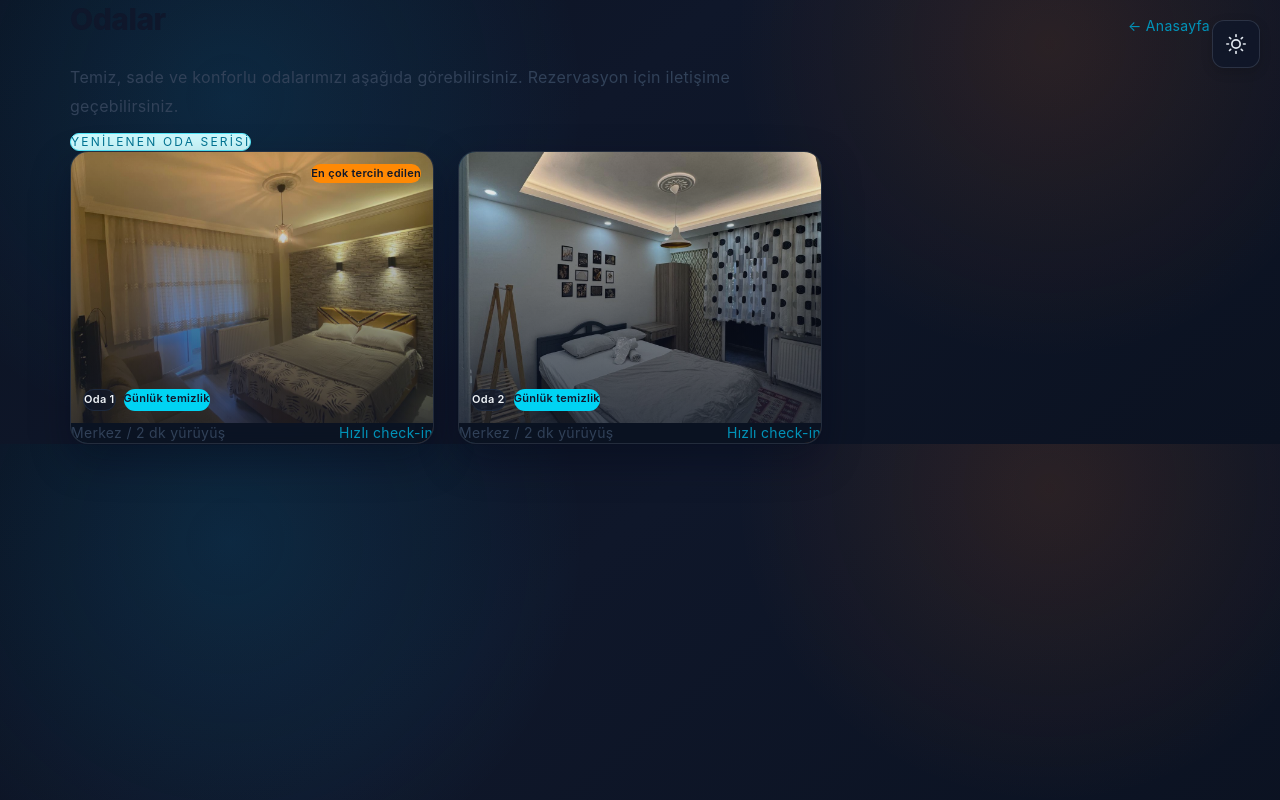
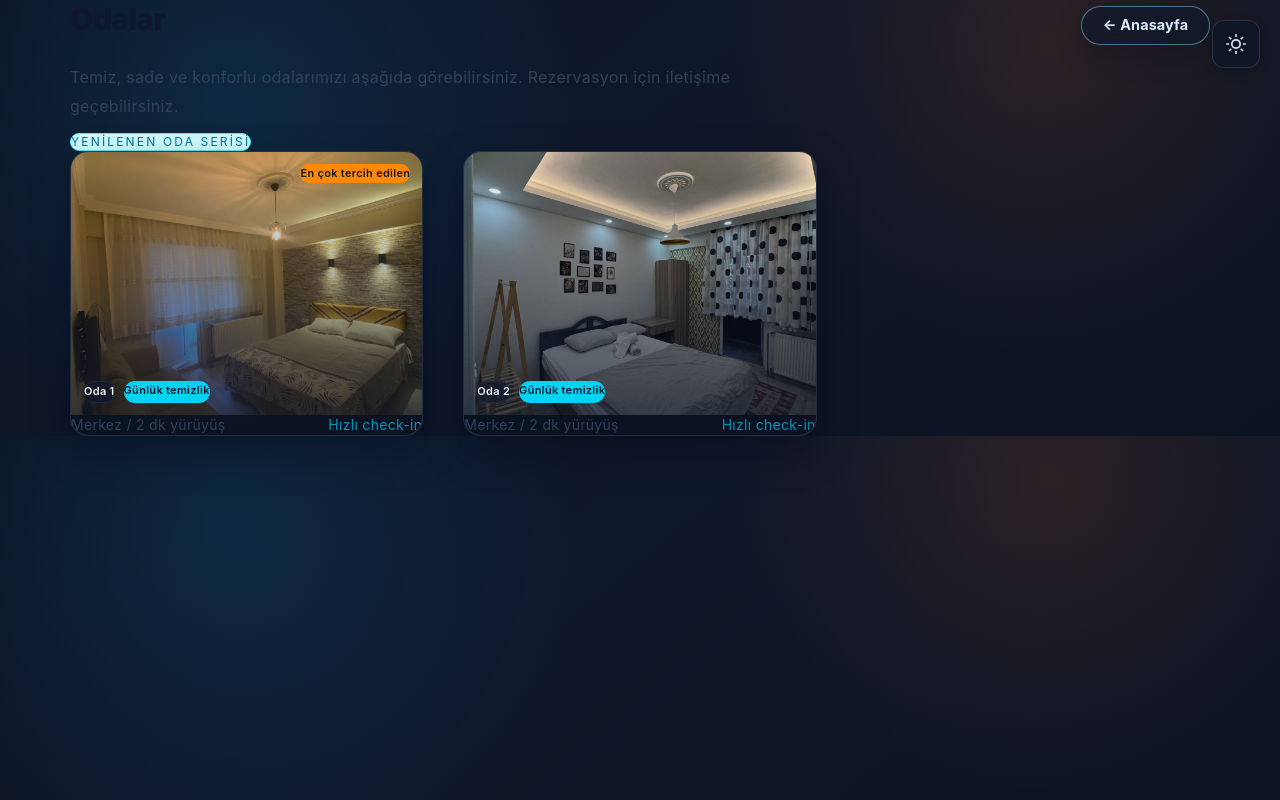
Before and after one commit to Dilgeshx/mertcan2, a Next.js app: page /rooms in a window 1280 px wide. Built offline with nearby package versions, Linux system fonts and the light colour scheme.

Commit message:
Add button styles and update button usage in components for improved UI

```diff
--- a/app/globals.css
+++ b/app/globals.css
@@ -257,6 +257,73 @@ body {
   box-shadow: 0 14px 40px rgba(0,0,0,0.1);
 }
 
+.btn {
+  display: inline-flex;
+  align-items: center;
+  justify-content: center;
+  gap: 0.5rem;
+  padding: 0.72rem 1.3rem;
+  border-radius: 9999px;
+  border: 1px solid transparent;
+  font-size: 0.9rem;
+  font-weight: 700;
+  letter-spacing: 0.01em;
+  line-height: 1;
+  text-decoration: none;
+  white-space: nowrap;
+  transition: transform 0.22s ease, box-shadow 0.22s ease, border-color 0.22s ease, background-color 0.22s ease, color 0.22s ease;
+}
+
+.btn:hover {
+  transform: translateY(-1px);
+}
+
+.btn:active {
+  transform: translateY(0) scale(0.98);
+}
+
+.btn-primary {
+  color: #082f49;
+  background: linear-gradient(135deg, #67e8f9, #22d3ee);
+  box-shadow: 0 12px 28px rgba(34, 211, 238, 0.28);
+}
+
+.btn-primary:hover {
+  box-shadow: 0 16px 32px rgba(34, 211, 238, 0.36);
+}
+
+.btn-secondary {
+  color: #dbeafe;
+  background: rgba(15, 23, 42, 0.65);
+  border-color: rgba(125, 211, 252, 0.5);
+  -webkit-backdrop-filter: blur(10px);
+  backdrop-filter: blur(10px);
+  box-shadow: 0 10px 26px rgba(2, 6, 23, 0.25);
+}
+
+.btn-secondary:hover {
+  border-color: rgba(103, 232, 249, 0.85);
+  color: #ecfeff;
+}
+
+[data-theme="light"] .btn-primary {
+  color: #082f49;
+  background: linear-gradient(135deg, #22d3ee, #0ea5e9);
+  box-shadow: 0 12px 28px rgba(14, 165, 233, 0.22);
+}
+
+[data-theme="light"] .btn-secondary {
+  color: #0c4a6e;
+  background: rgba(255, 255, 255, 0.96);
+  border-color: rgba(14, 165, 233, 0.35);
+  box-shadow: 0 10px 22px rgba(15, 23, 42, 0.1);
+}
+
+[data-theme="light"] .btn-secondary:hover {
+  color: #075985;
+  border-color: rgba(14, 165, 233, 0.65);
+}
+
 @keyframes scrollFadeSlideUp {
   from {
     opacity: 0;
--- a/app/page.tsx
+++ b/app/page.tsx
@@ -72,7 +72,7 @@ export default function Home() {
   }, []);
 
   return (
-    <div className="min-h-screen text-slate-900 hero-gradient relative overflow-hidden">
+    <div className="min-h-screen text-slate-900 hero-gradient relative overflow-x-hidden">
       <ThemeToggle />
       <div className="absolute inset-0 grid-overlay opacity-30 pointer-events-none" />
       <div className="absolute -right-16 top-10 w-72 h-72 bg-cyan-400/15 blur-3xl rounded-full" />
@@ -95,7 +95,7 @@ export default function Home() {
 
       {/* Hero */}
       <main className="site-container py-28 lg:py-40 relative z-10">
-        <div className="grid grid-cols-1 lg:grid-cols-2 gap-20 lg:gap-28 items-center">
+        <div className="grid grid-cols-1 lg:grid-cols-2 gap-20 lg:gap-28 items-center mb-24 lg:mb-32">
           <motion.div
             className="space-y-12"
             initial="hidden"
@@ -120,15 +120,15 @@ export default function Home() {
             </p>
 
             <div className="flex flex-col sm:flex-row gap-3">
-              <Link href="/rooms" className="inline-flex items-center justify-center px-5 py-2.5 bg-cyan-400 text-slate-900 rounded-full text-sm font-semibold hover:opacity-90 shadow-soft">
+              <Link href="/rooms" className="btn btn-primary">
                 Odaları Gör
               </Link>
-              <a href="#iletisim" className="inline-flex items-center justify-center px-5 py-2.5 border border-cyan-300/70 rounded-full text-sm text-cyan-100 bg-slate-900/60 hover:border-cyan-400/60">
+              <a href="#iletisim" className="btn btn-secondary">
                 İletişim
               </a>
             </div>
 
-            <div className="grid grid-cols-2 gap-8 pt-10">
+            <div className="grid grid-cols-1 sm:grid-cols-2 gap-8 lg:gap-10 pt-12">
               {[
                 {
                   label: 'Merkezi Konum',
@@ -199,14 +199,14 @@ export default function Home() {
 
         {/* Features */}
         <motion.section
-          className="mt-56 lg:mt-[22rem]"
+          className="mt-20 lg:mt-28"
           initial="hidden"
           whileInView="visible"
           viewport={{ once: true, amount: 0.2 }}
           variants={fadeInUp}
           transition={{ duration: 0.8 }}
         >
-          <div className="grid grid-cols-1 sm:grid-cols-2 lg:grid-cols-4 gap-8 lg:gap-10">
+          <div className="grid grid-cols-1 sm:grid-cols-2 lg:grid-cols-4 gap-10 lg:gap-12">
             {[
               { t: 'Şehir merkezi', d: 'Ulaşım aksına birkaç adım mesafede', i: (
                 <svg width="26" height="26" viewBox="0 0 24 24" fill="none"><path d="M3 21h18" stroke="#67e8f9" strokeWidth="1.5"/><path d="M7 21V9l5-4 5 4v12" stroke="#e2e8f0" strokeWidth="1.5"/></svg>
@@ -253,10 +253,10 @@ export default function Home() {
             <h2 className="text-3xl lg:text-4xl font-bold text-white leading-relaxed">Unutulmaz bir konaklama deneyimi yaşayın</h2>
             <p className="text-slate-300 max-w-2xl mx-auto text-base lg:text-lg leading-relaxed">Karabük'ün kalbinde, modern dokunuşlarla siz misafirlerimizi ağırlamaktan mutluluk duyuyoruz.</p>
             <div className="flex flex-col items-center sm:flex-row sm:justify-center gap-3">
-              <a href="tel:+905555555555" className="inline-flex items-center justify-center px-6 py-2.5 bg-cyan-400 text-slate-900 rounded-full text-sm font-semibold hover:opacity-90 shadow-soft">
+              <a href="tel:+905555555555" className="btn btn-primary">
                 Hemen Ara
               </a>
-              <a href="#iletisim" className="inline-flex items-center justify-center px-6 py-2.5 border border-cyan-400 rounded-full text-sm text-cyan-200 hover:bg-cyan-500/15">
+              <a href="#iletisim" className="btn btn-secondary">
                 Rezervasyon Yap
               </a>
             </div>
@@ -280,8 +280,8 @@ export default function Home() {
               <p className="text-slate-300 text-base leading-relaxed">info@mertcanpansiyon.com • +90 555 555 55 55 • Karabük Merkez, 100. Yıl, 1002. Cd. NO:1/18, 78050 Merkez/Karabük</p>
             </div>
             <div className="flex flex-col sm:flex-row items-center justify-center gap-3">
-              <a href="tel:+905555555555" className="inline-flex items-center justify-center px-5 py-2.5 bg-cyan-400 text-slate-900 rounded-full text-sm font-semibold hover:opacity-90 shadow-soft">Hemen Ara</a>
-              <a href="https://maps.app.goo.gl/tbY6XAndX8y3jJGi9" target="_blank" rel="noreferrer" className="inline-flex items-center justify-center px-5 py-2.5 border border-slate-700 rounded-full text-sm text-slate-200 hover:border-cyan-400/60">Haritada Aç</a>
+              <a href="tel:+905555555555" className="btn btn-primary">Hemen Ara</a>
+              <a href="https://maps.app.goo.gl/tbY6XAndX8y3jJGi9" target="_blank" rel="noreferrer" className="btn btn-secondary">Haritada Aç</a>
             </div>
           </div>
         </motion.section>
--- a/app/rooms/page.tsx
+++ b/app/rooms/page.tsx
@@ -11,18 +11,18 @@ const images = [
 
 export default function RoomsPage() {
   return (
-    <main className="site-container py-12 text-slate-900">
+    <main className="site-container py-12 pb-20 text-slate-900">
       <ThemeToggle />
       <div className="flex flex-col gap-3 mb-8">
         <div className="flex items-center justify-between gap-3">
           <h1 className="text-3xl font-extrabold">Odalar</h1>
-          <Link href="/" className="text-sm text-cyan-600 hover:text-cyan-800">← Anasayfa</Link>
+          <Link href="/" className="btn btn-secondary">← Anasayfa</Link>
         </div>
         <p className="text-slate-700 max-w-2xl">Temiz, sade ve konforlu odalarımızı aşağıda görebilirsiniz. Rezervasyon için iletişime geçebilirsiniz.</p>
         <div className="inline-flex items-center gap-2 text-xs uppercase tracking-[0.18em] text-cyan-700 bg-cyan-100 border border-cyan-300 rounded-full px-3 py-2 w-max">Yenilenen oda serisi</div>
       </div>
 
-      <div className="grid grid-cols-1 sm:grid-cols-2 lg:grid-cols-3 gap-6">
+      <div className="grid grid-cols-1 sm:grid-cols-2 lg:grid-cols-3 gap-8 lg:gap-10">
         {images.map((img, idx) => (
           <div key={img.src} className="panel neon-edge rounded-2xl overflow-hidden flex flex-col">
             <div className="relative aspect-[4/3]">
```
